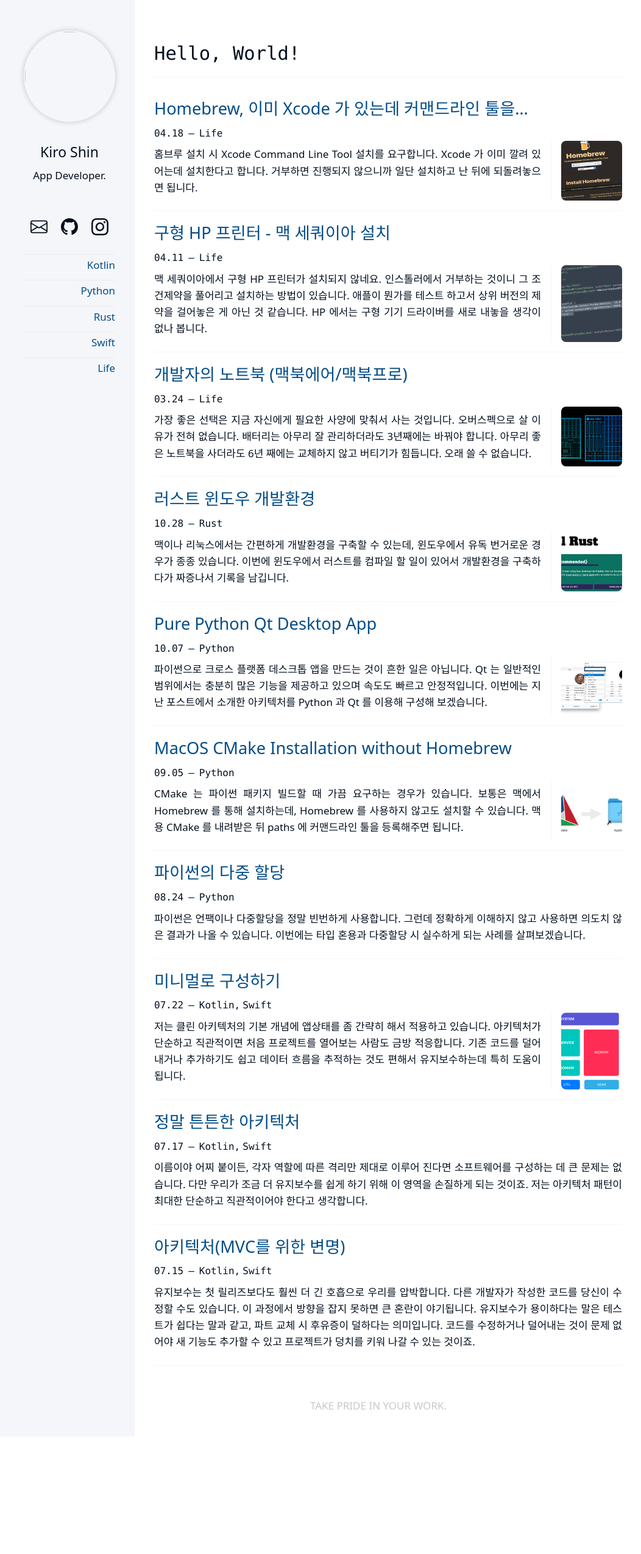
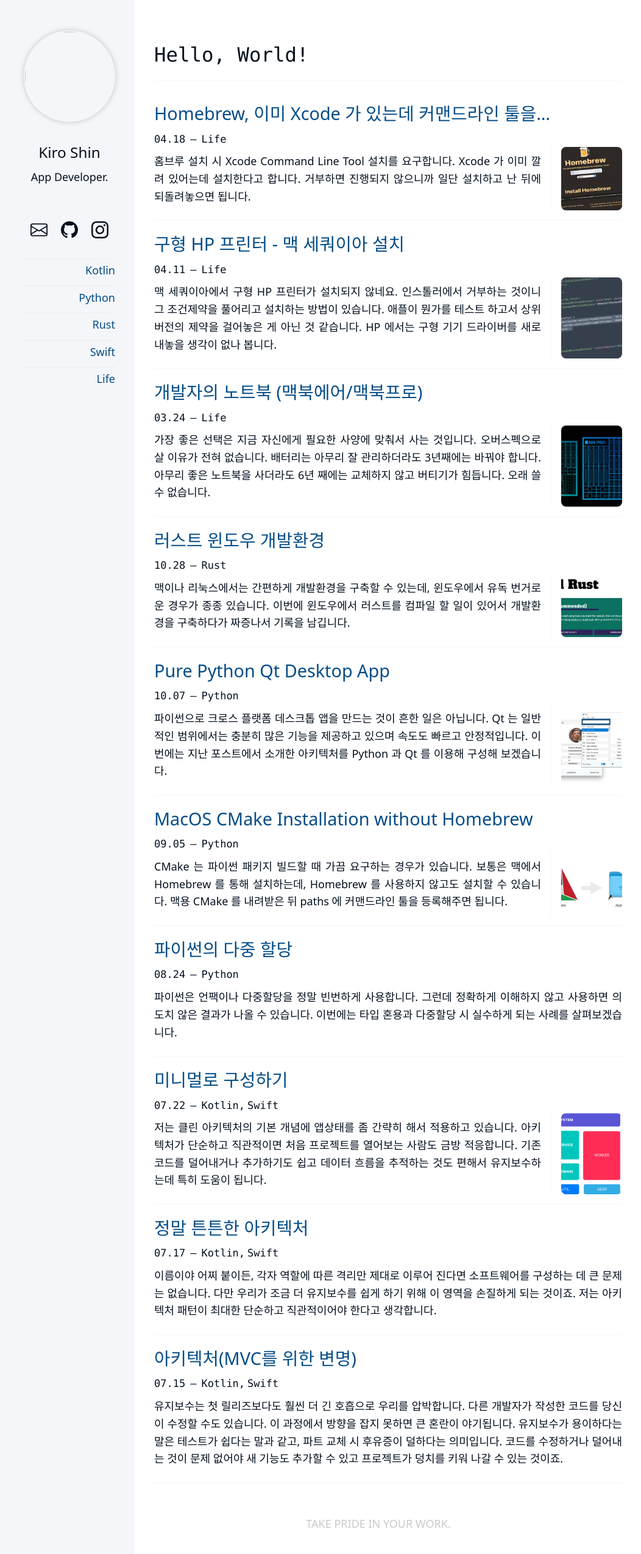
Before and after one commit to kiroshin/kiroshin.github.io, a Jekyll site: the page built from index.html, in a window 1280 px wide. Shown: the whole page at 61% size, without its empty margins (99-1151 px from the left). Built offline with Jekyll 4.4.1, drawn with Linux system fonts in a browser that asks for light colours; before the commit the page ends 2356 px from its top, so only the background shows below that.

Commit message:
Update _variables.scss

```diff
--- a/_sass/_variables.scss
+++ b/_sass/_variables.scss
@@ -12,8 +12,8 @@
 $radius-small-size: 8px;
 $radius-half: 50%;
 $text-font-size-code: 13px;
-$text-font-size-small: 16px;
-$text-font-size-medium: 17px;
+$text-font-size-small: 17px;
+$text-font-size-medium: 18px;
 $text-font-size-large: 19px;
 $text-font-size-extra: 20px;
 $head-font-h0: 1.8em;
```
